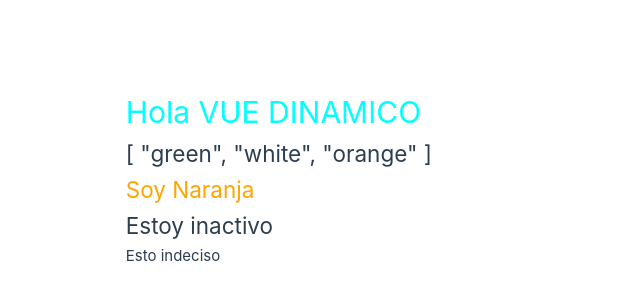
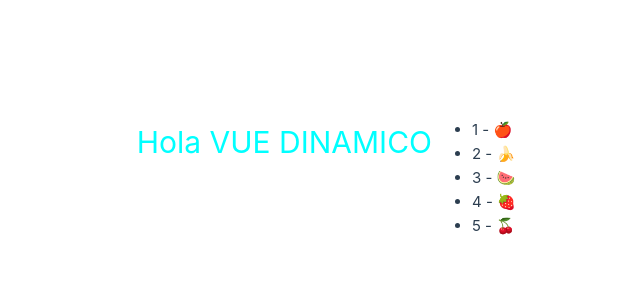
Before and after one commit to SolracNorud/VueJS3_curso, a Vue app in the folder mi-primer-vue/: page / in a window 1280 px wide. Shown: the part 222-522 px from the top of the page, without its empty margins (208-848 px from the left). Built offline with nearby package versions, Linux system fonts and the light colour scheme.

Commit message:
For en con un array (Frutas 1)

```diff
--- a/mi-primer-vue/src/App.vue
+++ b/mi-primer-vue/src/App.vue
@@ -1,28 +1,17 @@
 <script setup>
 const name = 'Vue Dinamico'
-const styleColor = "color: white"
-const arrayColores = ["green", "white", "orange"]
-const active = null
+const arrayFrutas = ["🍎", "🍌", "🍉", "🍓", "🍒"];
 </script>
 
 <template>
   <h1> Hola {{ name.toUpperCase() }}</h1>
-  <br>
-  <h2> {{ arrayColores }}</h2>
-  <br>
-  <h2 :style="`color:${arrayColores[2]}`"> Soy Naranja </h2>
-  <br>
-  <h2>
-    {{ active ? 'Estoy activo' : 'Estoy inactivo' }}
-  </h2>
-  <br>
-  <p v-if= "active === true">Estoy activo</p>
-  <p v-else-if ="active === false">Estoy inactivo</p>
-  <p v-else>Esto indeciso</p>
+  <ul>
+    <li v-for="(fruta, index) in arrayFrutas" :key="index">{{ index + 1 }} - {{ fruta }} </li>
+  </ul>
 </template>
 
 <style>
-h1{
-  color:aqua;
+h1 {
+  color: aqua;
 }
 </style>
```
